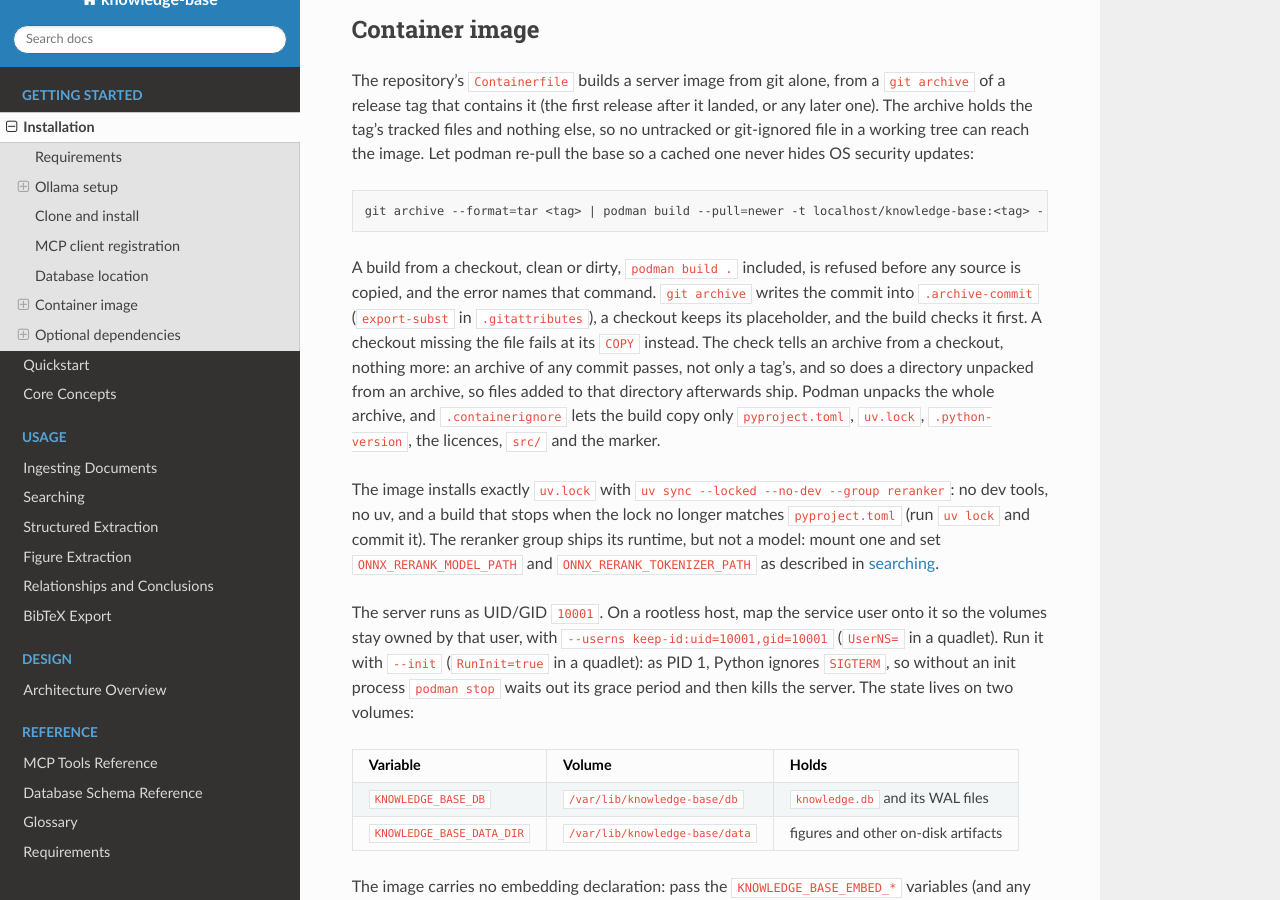
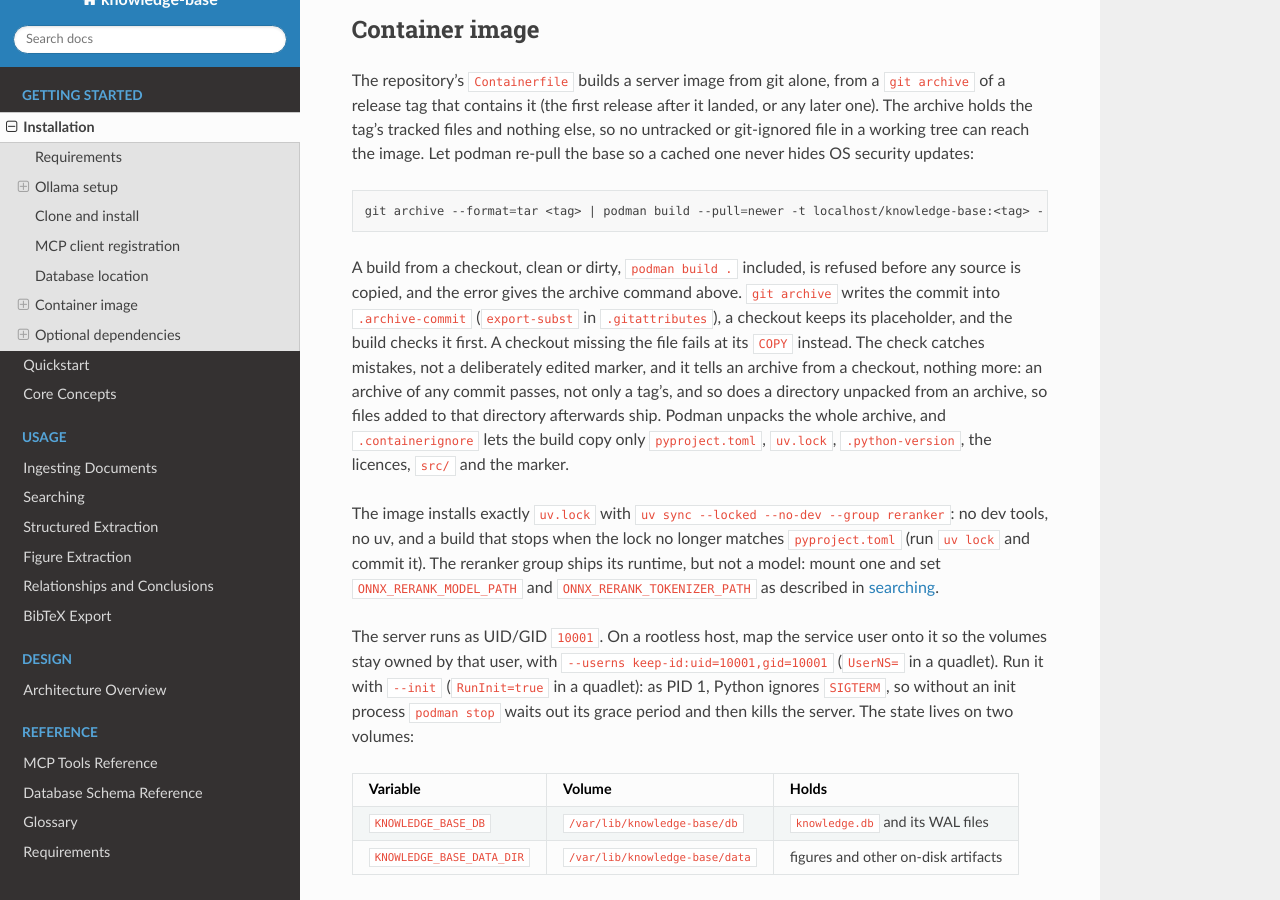
Before and after one commit to dutiona/knowledge-base, a Sphinx documentation site: the page built from docs/getting-started/installation.md, in a window 1280 px wide and 900 px high, scrolled down 2538 px. Built offline with Sphinx 7.4.7 and the Read the Docs theme 3.1.0, drawn with Linux system fonts in a browser that asks for light colours.

Commit message:
docs(install): name the archive command and restore the edited-marker limit
"The error names that command" read as if the error repeated podman
build ., when it gives the archive command. The rewrite in aeeee5e
also dropped the note that a deliberately edited marker passes the
check, so the paragraph claimed more than the check enforces. The
refusal message now says "not a git archive of a commit", which also
holds for an archive of a tree id.

````diff
--- a/docs/getting-started/installation.md
+++ b/docs/getting-started/installation.md
@@ -121,10 +121,11 @@ git archive --format=tar <tag> | podman build --pull=newer -t localhost/knowledg
 ```
 
 A build from a checkout, clean or dirty, `podman build .` included, is refused before any source is copied, and the
-error names that command. `git archive` writes the commit into `.archive-commit` (`export-subst` in `.gitattributes`),
-a checkout keeps its placeholder, and the build checks it first. A checkout missing the file fails at its `COPY`
-instead. The check tells an archive from a checkout, nothing more: an archive of any commit passes, not only a tag's,
-and so does a directory unpacked from an archive, so files added to that directory afterwards ship. Podman unpacks
+error gives the archive command above. `git archive` writes the commit into `.archive-commit` (`export-subst` in
+`.gitattributes`), a checkout keeps its placeholder, and the build checks it first. A checkout missing the file fails
+at its `COPY` instead. The check catches mistakes, not a deliberately edited marker, and it tells an archive from a
+checkout, nothing more: an archive of any commit passes, not only a tag's, and so does a directory unpacked from an
+archive, so files added to that directory afterwards ship. Podman unpacks
 the whole archive, and `.containerignore` lets the build copy only `pyproject.toml`, `uv.lock`, `.python-version`, the
 licences, `src/` and the marker.
 
````
Also changed, not shown: 1 other file.
